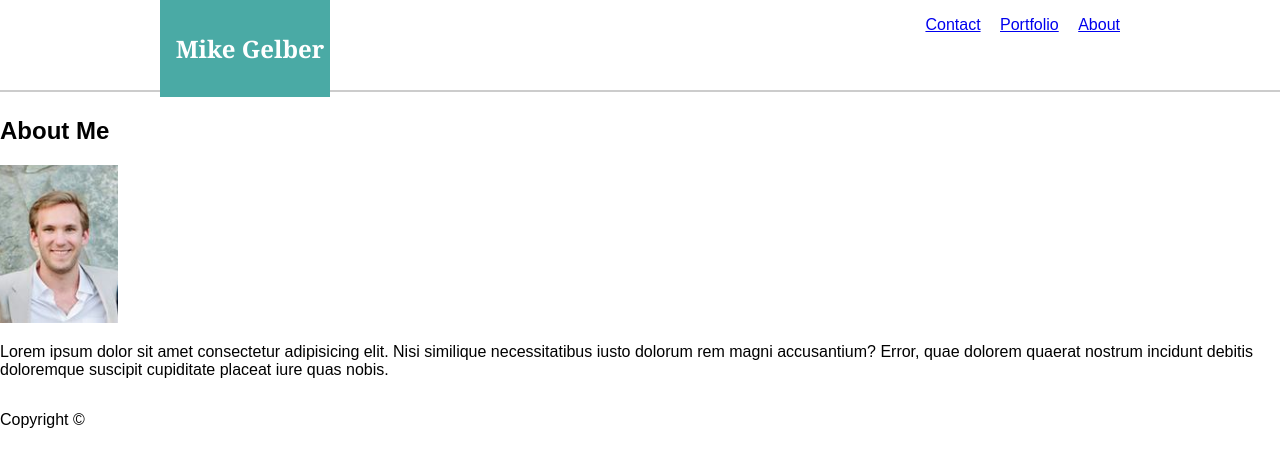
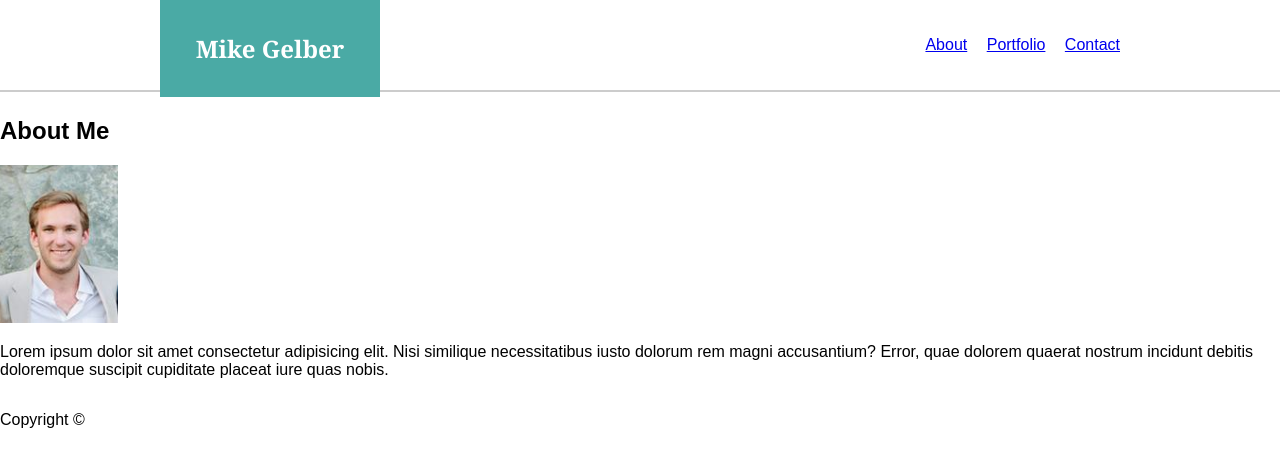
Before and after one commit to mpgelber7495/Basic-Portfolio, a plain HTML site: page index.html in a window 1280 px wide. Drawn offline with Linux system fonts and the light colour scheme.

Commit message:
Finalized all navbar spacing (recently the nav-items spacing)

```diff
--- a/assets/css/style.css
+++ b/assets/css/style.css
@@ -16,7 +16,7 @@ header {
   background-color: #4aaaa5;
   width: 160px;
   float: left;
-  padding: 32px 0px 32px 10px;
+  padding: 32px 30px 32px 30px;
   margin: 0px 0px 0px 0px;
 
   font-family: "Georgia", Times, Times New Roman, serif;
@@ -32,6 +32,8 @@ header {
 
 .nav-list-shell {
   float: right;
+  margin-top: 36px;
+  margin-bottom: 36px;
 }
 .nav-list-shell li {
   display: inline-block;
--- a/index.html
+++ b/index.html
@@ -12,9 +12,9 @@
       <nav class="nav-container">
         <h2 class="nav-heading">Mike Gelber</h2>
         <ul class="nav-list-shell">
+          <li><a class="nav-item" href="index.html">About</a></li>
+          <li><a class="nav-item" href="portfolio.html">Portfolio</a></li>
           <li><a class="nav-item" href="contact.html">Contact</a></li>
-          <li><a class="nav-item" href="portfolio.html">Portfolio</a></li>
-          <li><a class="nav-item" href="index.html">About</a></li>
         </ul>
       </nav>
     </header>
```
